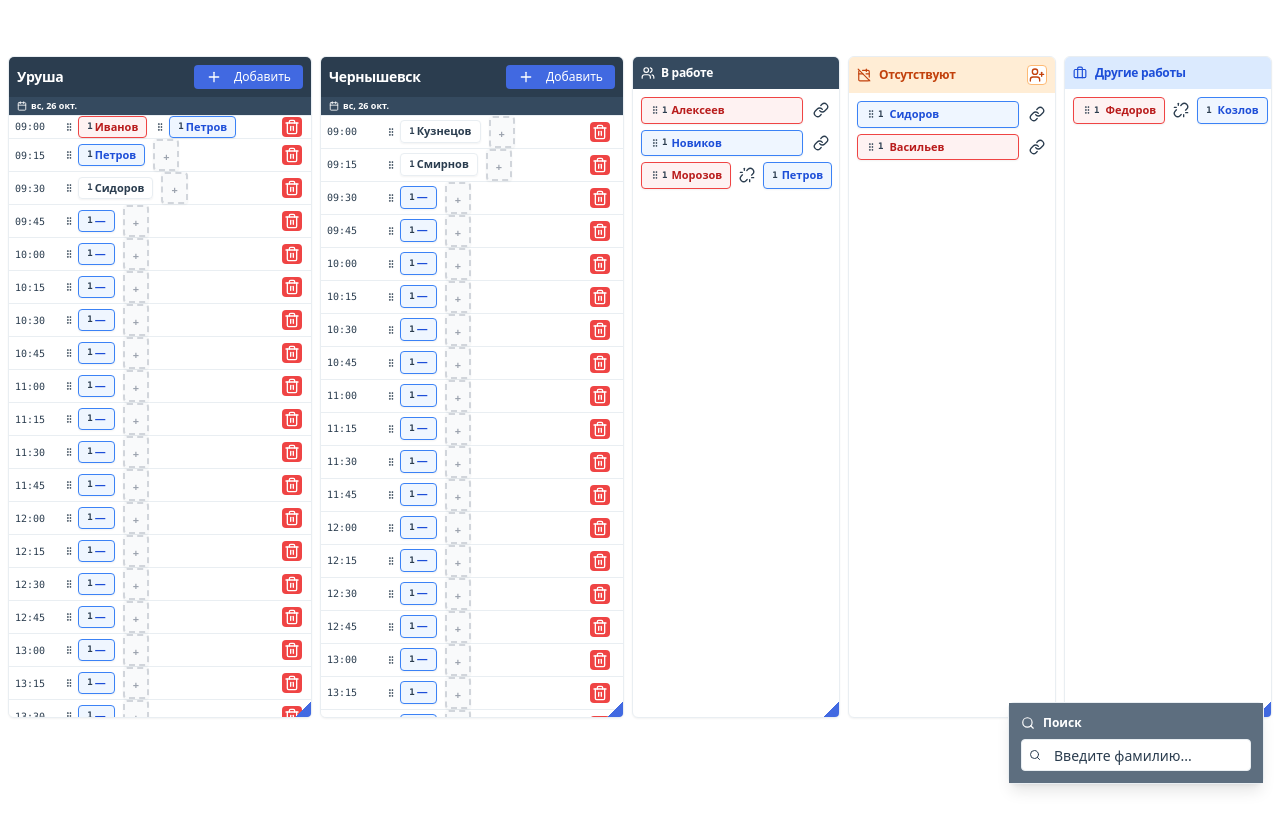
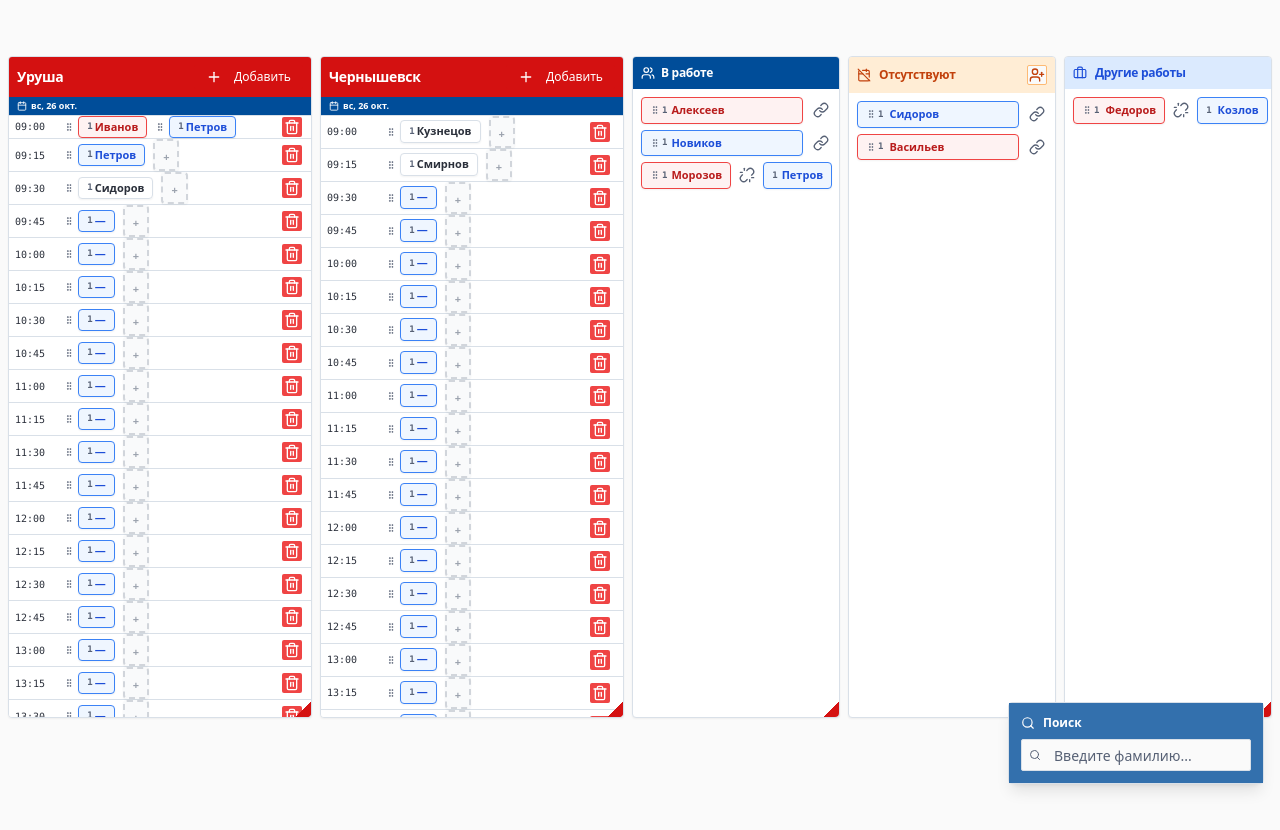
Before and after one commit to pr-poehali-dev/date-name-table-creation, a React (Vite) app: page / in a window 1280 px wide. Shown: the top 830 px of the page. Built offline with nearby package versions, Linux system fonts and the light colour scheme.

Commit message:
Стилизация сайта под РЖД

```diff
--- a/src/index.css
+++ b/src/index.css
@@ -4,35 +4,35 @@
 
 @layer base {
   :root {
-    --background: 0 0% 100%;
-    --foreground: 210 29% 24%;
+    --background: 0 0% 98%;
+    --foreground: 220 15% 20%;
 
     --card: 0 0% 100%;
-    --card-foreground: 210 29% 24%;
+    --card-foreground: 220 15% 20%;
 
     --popover: 0 0% 100%;
-    --popover-foreground: 210 29% 24%;
+    --popover-foreground: 220 15% 20%;
 
-    --primary: 210 29% 24%;
+    --primary: 0 85% 45%;
     --primary-foreground: 0 0% 100%;
 
-    --secondary: 210 29% 29%;
+    --secondary: 210 100% 30%;
     --secondary-foreground: 0 0% 100%;
 
-    --muted: 207 26% 93%;
-    --muted-foreground: 210 29% 24%;
+    --muted: 210 20% 95%;
+    --muted-foreground: 220 15% 40%;
 
-    --accent: 225 73% 57%;
+    --accent: 0 85% 45%;
     --accent-foreground: 0 0% 100%;
 
     --destructive: 0 84.2% 60.2%;
     --destructive-foreground: 0 0% 100%;
 
-    --border: 207 26% 93%;
-    --input: 207 26% 93%;
-    --ring: 225 73% 57%;
+    --border: 210 25% 88%;
+    --input: 210 25% 88%;
+    --ring: 0 85% 45%;
 
-    --radius: 0.375rem;
+    --radius: 0.25rem;
 
     --sidebar-background: 0 0% 98%;
 
```
